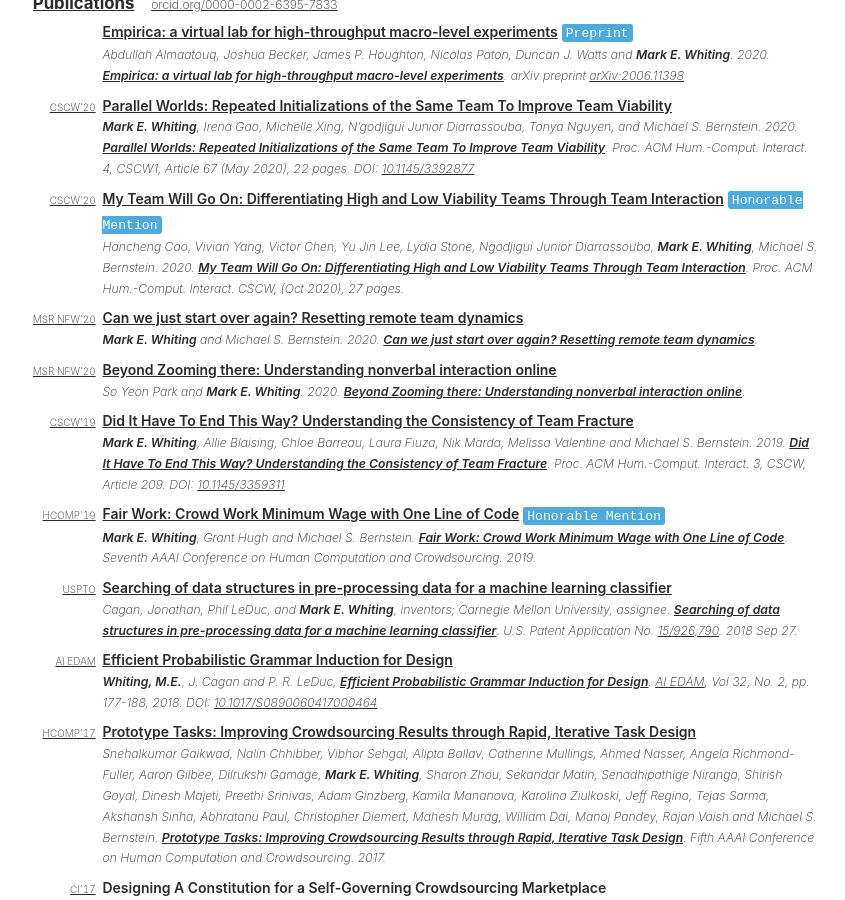
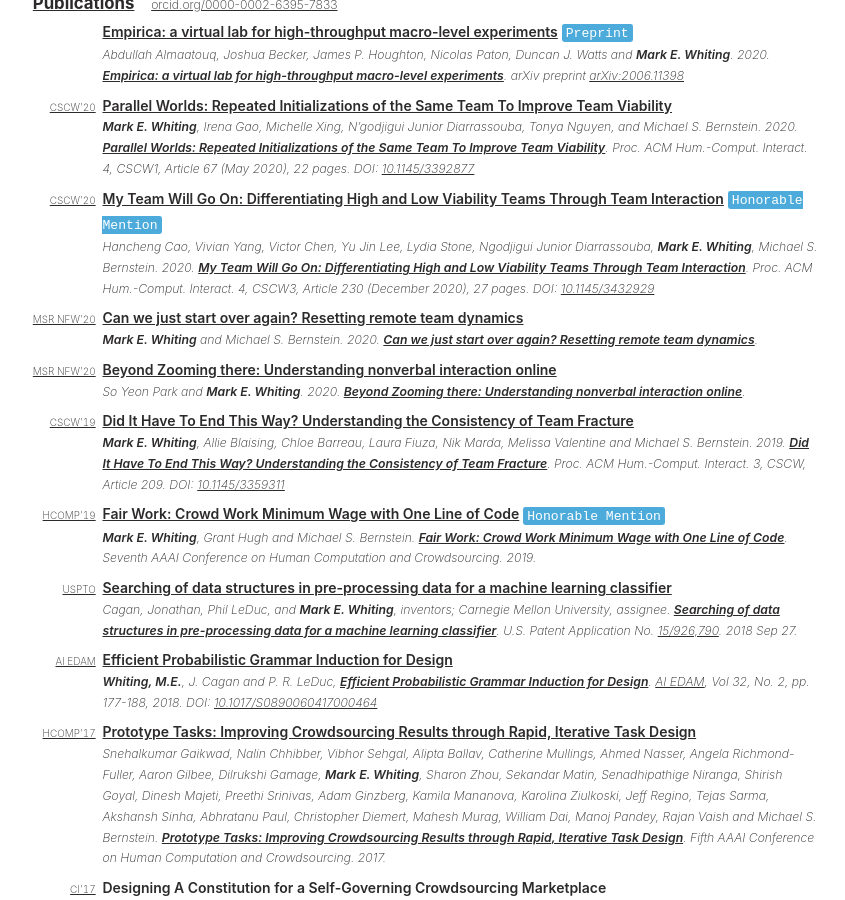
Before and after one commit to markwhiting/Whiting.me, a Jekyll site: the page built from cv.html, in a window 1280 px wide and 900 px high, scrolled down 1971 px. Shown: the whole window, without its empty margins (214-1059 px from the left). Built offline with Jekyll 4.4.1, drawn with Linux system fonts in a browser that asks for light colours.

Commit message:
Updated publication DOI

```diff
--- a/cv.html
+++ b/cv.html
@@ -123,7 +123,9 @@ yearShort = site.minima.date_format | default: "%y" -%}
       <code class="noPrint">Honorable Mention</code>
       <p class="light note">
         Hancheng Cao, Vivian Yang, Victor Chen, Yu Jin Lee, Lydia Stone, Ngodjigui Junior Diarrassouba, <strong>Mark E. Whiting</strong>, Michael S. Bernstein. 2020.
-	<strong><a href="https://hci.stanford.edu/publications/2020/viability-prediction/viability-prediction.pdf">My Team Will Go On: Differentiating High and Low Viability Teams Through Team Interaction</a></strong>. Proc. ACM Hum.-Comput. Interact. CSCW, (Oct 2020), 27 pages. <strong class="onlyPrint">Honorable Mention</strong>
+	<strong><a href="https://hci.stanford.edu/publications/2020/viability-prediction/viability-prediction.pdf">My Team Will Go On: Differentiating High and Low Viability Teams Through Team Interaction</a></strong>. Proc. ACM Hum.-Comput. Interact. 4, CSCW3, Article 230 (December 2020), 27 pages. DOI:
+ <a href="https://doi.org/10.1145/3432929">10.1145/3432929</a>
+	<strong class="onlyPrint">Honorable Mention</strong>
       </p>
     </td>
   </tr>
```
Also changed, not shown: 1 other file.
